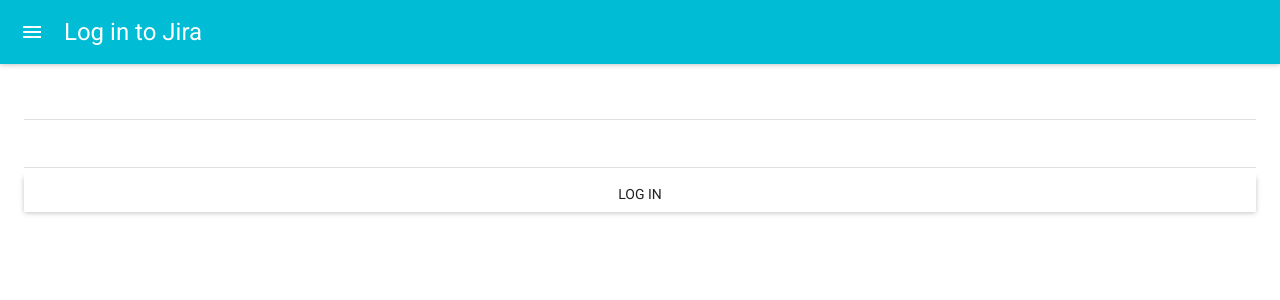
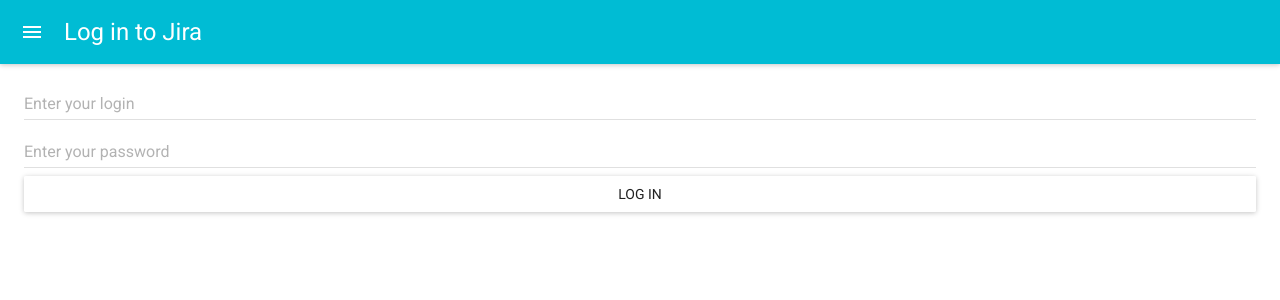
Before and after one commit to FrontEndProjects/jira-react-progressive-web-app, a React app: page / in a window 1280 px wide. Shown: the top 300 px of the page. Built offline with nearby package versions, Linux system fonts and the light colour scheme; what react-tap-event-plugin would draw is missing.

Commit message:
more state in form

```diff
--- a/app/components/form/LoginForm.js
+++ b/app/components/form/LoginForm.js
@@ -8,19 +8,37 @@
 
   constructor (props) {
     super(props);
+    this.state = {
+      login: '',
+      password: ''
+    };
     this.handleLoginButton = this.handleLoginButton.bind(this);
+    this.handleLoginInput = this.handleLoginInput.bind(this);
+    this.handlePasswordInput = this.handlePasswordInput.bind(this);
   }
 
   handleLoginButton () {
-    console.log('Username: ', this.refs.username.getValue());
-    console.log('Password: ', this.refs.password.getValue());
+    console.log('Username: ', this.state.login);
+    console.log('Password: ', this.state.password);
+  }
+
+  handleLoginInput (e) {
+    this.setState({
+      login: e.target.value
+    });
+  }
+
+  handlePasswordInput (e) {
+    this.setState({
+      password: e.target.value
+    });
   }
 
   render () {
     return (
       <div className="input-form">
-        <TextField hintText="Enter your e-mail" fullWidth={true} ref="username" />
-        <TextField hintText="Enter your password" type="password" fullWidth={true} ref="password" />
+        <TextField hintText="Enter your login" fullWidth={true} value={this.state.login} onChange={this.handleLoginInput} />
+        <TextField hintText="Enter your password" type="password" fullWidth={true} value={this.state.password} onChange={this.handlePasswordInput} />
         <RaisedButton label="Log In" fullWidth={true} onClick={this.handleLoginButton}/>
       </div>
      );
--- a/app/components/form/login-form.scss
+++ b/app/components/form/login-form.scss
@@ -1,7 +1,3 @@
 .input-form {
 	padding: 16px 24px 0 24px;
-
-	input {
-		-webkit-box-shadow: 0 0 0px 9999px white inset !important;
-	}
 }
```
